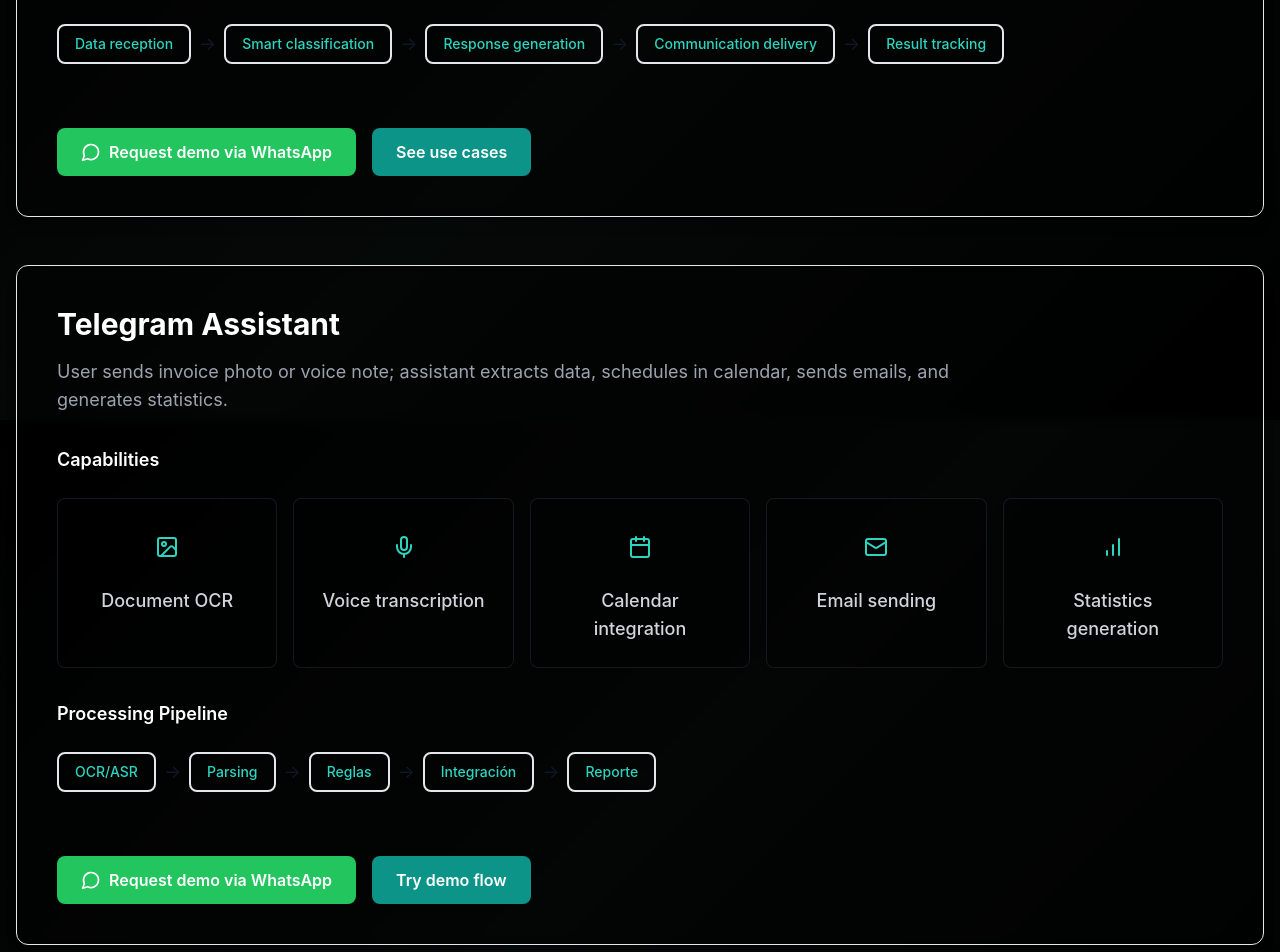
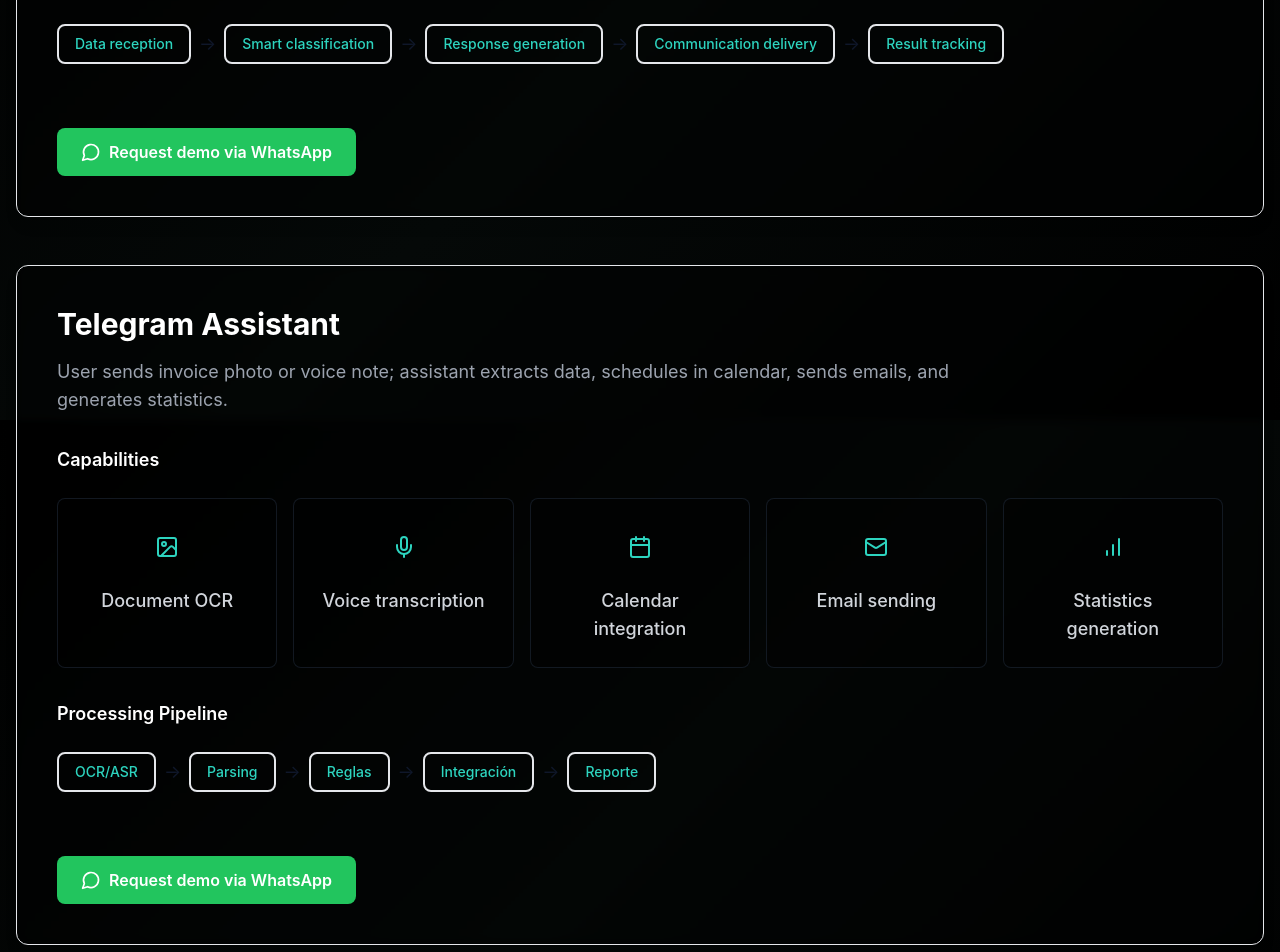
Before and after one commit to sibanezrios/elyon_page, a Next.js app: page /en in a window 1280 px wide. Shown: the part 5180-6132 px from the top of the page. Built offline with nearby package versions, Linux system fonts and the light colour scheme.

Commit message:
updating buttons

```diff
--- a/components/DemoEmail.tsx
+++ b/components/DemoEmail.tsx
@@ -107,13 +107,6 @@
           <MessageCircle className="w-5 h-5" />
           <span>{t('cta.requestDemo')}</span>
         </a>
-
-        <a
-          href="/demos/agente-email"
-          className="inline-flex items-center justify-center space-x-2 px-6 py-3 bg-brand-600 hover:bg-brand-700 text-white font-semibold rounded-lg transition-colors"
-        >
-          <span>{t('cta.seeCases')}</span>
-        </a>
       </div>
     </div>
   );
--- a/components/DemoTelegram.tsx
+++ b/components/DemoTelegram.tsx
@@ -105,13 +105,6 @@
           <MessageCircle className="w-5 h-5" />
           <span>{t('cta.requestDemo')}</span>
         </a>
-
-        <a
-          href="/demos/asistente-telegram"
-          className="inline-flex items-center justify-center space-x-2 px-6 py-3 bg-brand-600 hover:bg-brand-700 text-white font-semibold rounded-lg transition-colors"
-        >
-          <span>{t('cta.tryDemo')}</span>
-        </a>
       </div>
     </div>
   );
```
